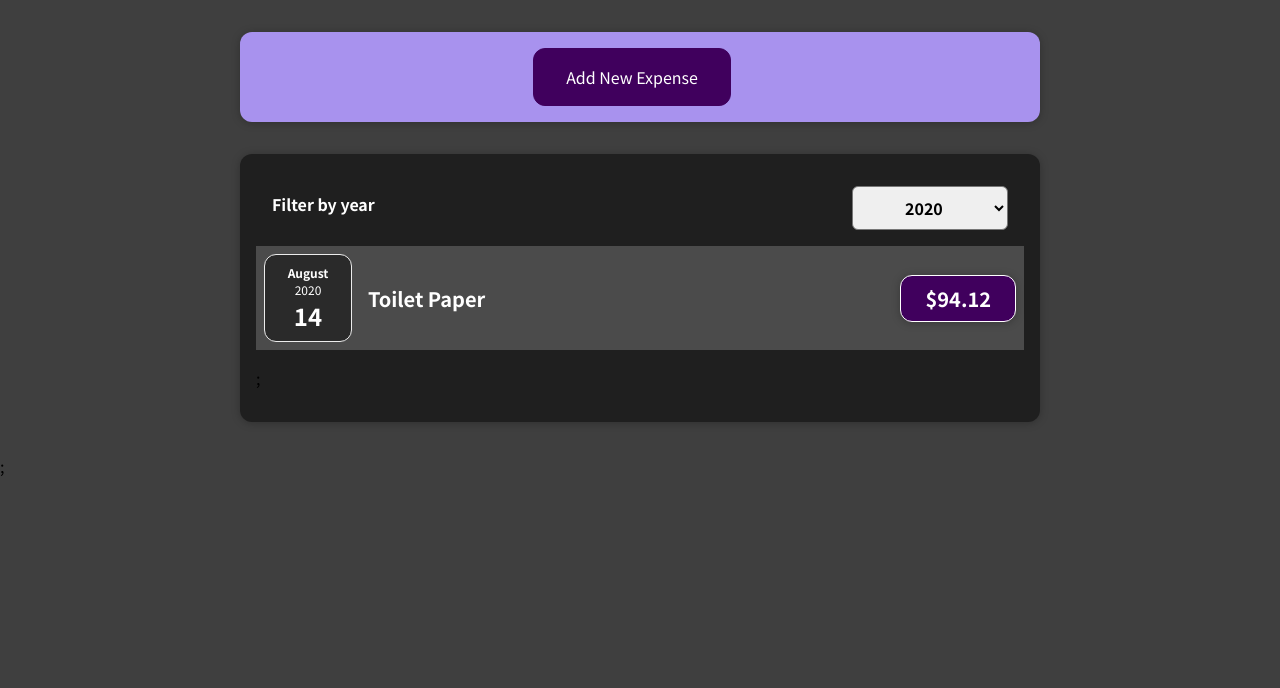
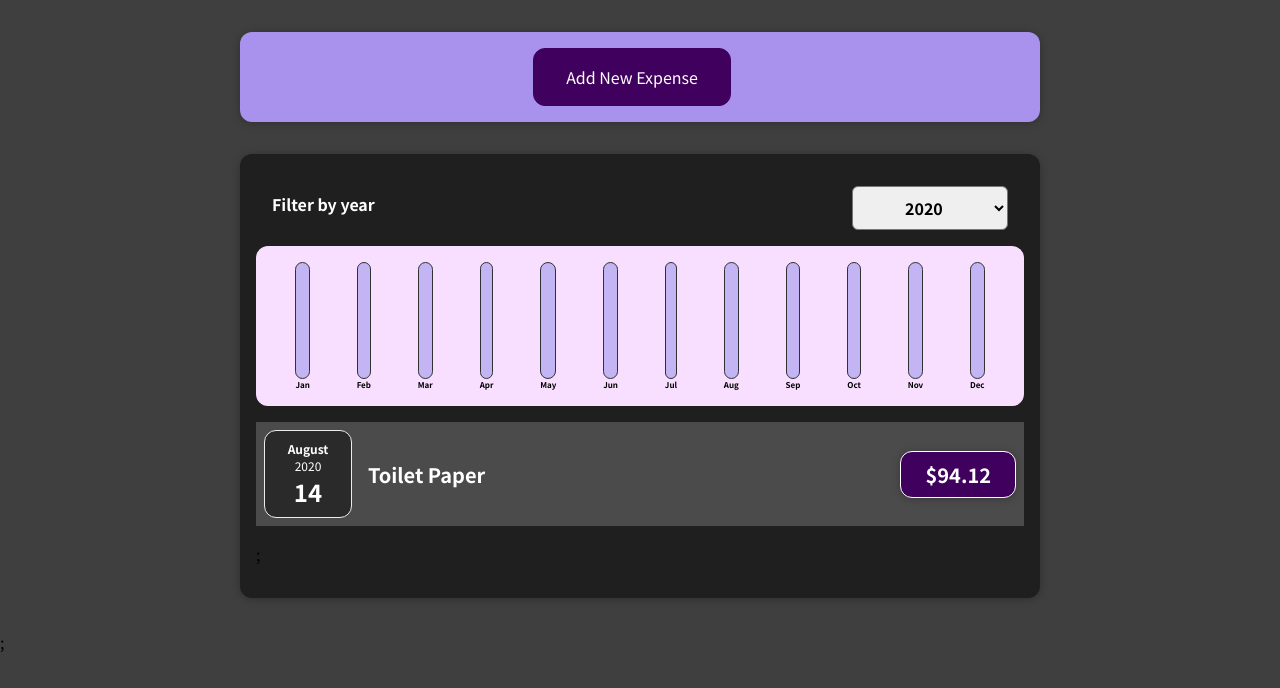
Before and after one commit to vinialeixo/react-dashboard, a React (Create React App) app: page / in a window 1280 px wide. Shown: the top 688 px of the page. Built offline with nearby package versions, Linux system fonts and the light colour scheme.

Commit message:
feat: add Chart Bar Component

```diff
--- a/src/components/Chart/Chart.js
+++ b/src/components/Chart/Chart.js
@@ -1,15 +1,20 @@
+import React from "react";
+
 import ChartBar from "./ChartBar";
 import "./Chart.css";
 
 const Chart = (props) => {
+  const dataPointValues = props.dataPoints.map((dataPoint) => dataPoint.value);
+  const totalMaximum = Math.max(...dataPointValues);
+
   return (
     <div className="chart">
-      {props.dataPoints.map((dataPoints) => (
+      {props.dataPoints.map((dataPoint) => (
         <ChartBar
-          key={dataPoints.label}
-          value={dataPoints.value}
-          maxValue={null}
-          label={dataPoints.label}
+          key={dataPoint.label}
+          value={dataPoint.value}
+          maxValue={totalMaximum}
+          label={dataPoint.label}
         />
       ))}
     </div>
--- a/src/components/Chart/ChartBar.js
+++ b/src/components/Chart/ChartBar.js
@@ -1,12 +1,23 @@
 import "./ChartBar.css";
 
 const ChartBar = (props) => {
+  let barFillHeight = "0%";
+
+  if (props.maxValue > 0) {
+    barFillHeight = Math.round((props.value / props.maxValue) * 100) + "%";
+  }
+
   return (
     <div className="chart-bar">
       <div className="chart-bar__inner">
-        <div className="chart-bar__fill"></div>
+        <div
+          className="chart-bar__fill"
+          style={{ height: barFillHeight }}
+        ></div>
       </div>
-      <div className="char-bar__label"></div>
+      <div className="chart-bar__label">{props.label}</div>
     </div>
   );
 };
+
+export default ChartBar;
--- /dev/null
+++ b/src/components/Expenses/ExpenseChart.js
@@ -0,0 +1,29 @@
+import React from "react";
+
+import Chart from "../Chart/Chart";
+
+const ExpensesChart = (props) => {
+  const chartDataPoints = [
+    { label: "Jan", value: 0 },
+    { label: "Feb", value: 0 },
+    { label: "Mar", value: 0 },
+    { label: "Apr", value: 0 },
+    { label: "May", value: 0 },
+    { label: "Jun", value: 0 },
+    { label: "Jul", value: 0 },
+    { label: "Aug", value: 0 },
+    { label: "Sep", value: 0 },
+    { label: "Oct", value: 0 },
+    { label: "Nov", value: 0 },
+    { label: "Dec", value: 0 },
+  ];
+
+  for (const expense in props.expenses) {
+    const expenseMonth = expense.date.getMonth(); // starting at 0 => January => 0
+    chartDataPoints[expenseMonth].value += expense.amount;
+  }
+
+  return <Chart dataPoints={chartDataPoints} />;
+};
+
+export default ExpensesChart;
--- a/src/components/Expenses/Expenses.js
+++ b/src/components/Expenses/Expenses.js
@@ -1,5 +1,6 @@
 import ExpepensesList from "./ExpensesList";
 import ExpensesFilter from "./ExpensesFilter";
+import ExpenseChart from "./ExpenseChart";
 import Card from "./../UI/Card";
 import { useState } from "react";
 
@@ -13,7 +14,7 @@
   };
 
   const filteredExpenses = props.items.filter((expense) => {
-    return expense.date.getFullYear().toString() === filteredYear;
+    return expense.date.getFullYear().toString() === filteredYear; //compare
   });
 
   return (
@@ -23,6 +24,7 @@
           selected={filteredYear}
           onChangeFilter={filterChangeHander}
         />
+        <ExpenseChart expense={filteredExpenses} />
         <ExpepensesList items={filteredExpenses} />
       </Card>
     </div>
--- a/src/components/NewExpenses/ExepenseForm.js
+++ b/src/components/NewExpenses/ExepenseForm.js
@@ -23,7 +23,7 @@
 
     const expenseData = {
       title: enteredTitle,
-      amount: enteredAmount,
+      amount: +enteredAmount,
       date: new Date(enteredDate),
     };
 
```
Also changed, not shown: 1 other file (tests, documents, lock files or other folders).
